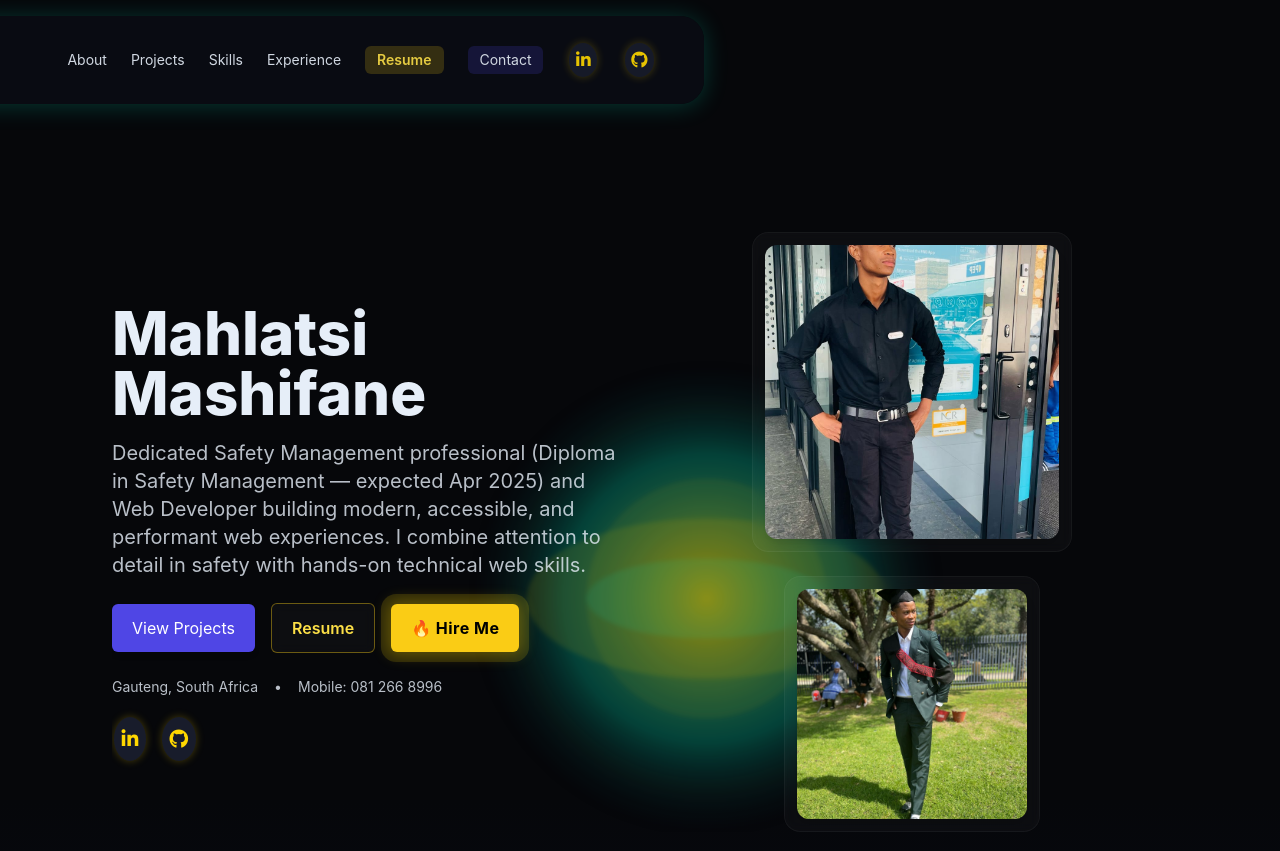
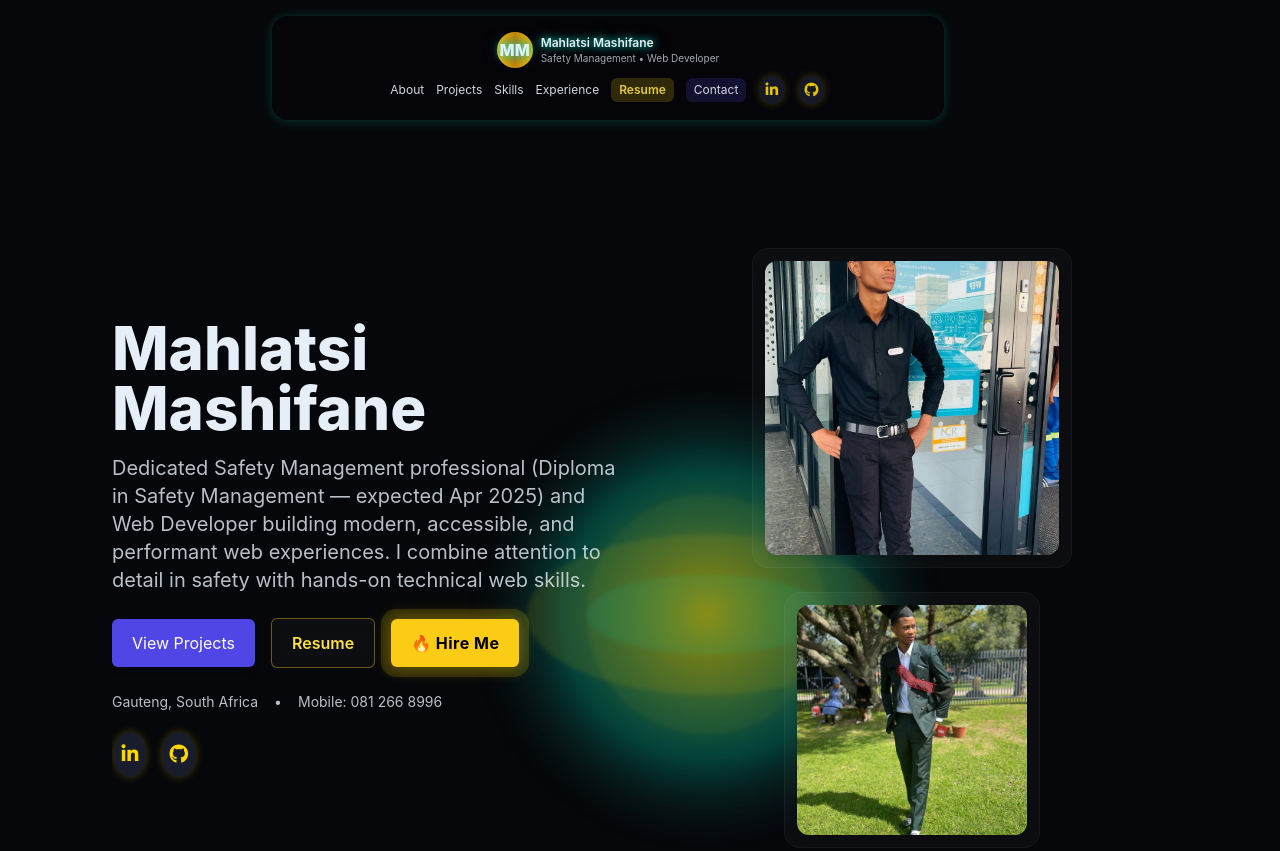
Before and after one commit to Venomsirr/M-Mashifane-Portfolio, a plain HTML site: page index.html in a window 1280 px wide. Shown: the top 851 px of the page. Drawn offline with nearby package versions, Linux system fonts and the light colour scheme.

Commit message:
Add files via upload

```diff
--- a/index.html
+++ b/index.html
@@ -12,22 +12,22 @@
       background: radial-gradient(ellipse at 50% 0%, #181c2b 0%, #06070a 100%);
       color: #e6eef8;
       font-family: Inter, ui-sans-serif, system-ui, -apple-system, 'Segoe UI', Roboto, 'Helvetica Neue', Arial;
-      box-shadow: 0 0 0 100vmax #06070a inset;
+      box-shadow: 0 0 0 50vmax #06070a inset;
     }
     .glow {
-      box-shadow: 0 0 16px 2px #00ffd0, 0 0 32px 8px #1e293b44;
+      box-shadow: 0 0 8px 1px #00ffd0, 0 0 16px 4px #1e293b44;
     }
     .glow-text {
       text-shadow: 0 0 8px #00ffd0, 0 0 16px #1e293b;
     }
     .navbar-sticky {
       position: sticky;
-      top: 1rem;
-      z-index: 50;
-      background: rgba(10,12,20,0.92);
-      box-shadow: 0 2px 24px #00ffd033;
-      border-radius: 1.5rem;
-      backdrop-filter: blur(8px);
+      top: 0.5rem;
+      z-index: 25;
+      background: rgba(5,6,10,0.43);
+      box-shadow: 0 1px 12px #00ffd033;
+      border-radius: 1.0rem;
+      backdrop-filter: blur(4px);
     }
     .pulse-glow {
       animation: pulseGlow 1.8s infinite;
@@ -74,24 +74,24 @@
 <body class="min-h-screen antialiased">
 <div id="canvas-wrap"><canvas id="bg-canvas"></canvas></div>
 <!-- Only user photos remain, floating images removed as requested -->
-<header class="w-full py-6 px-6 md:px-12 flex justify-between items-center navbar-sticky top-4 left-1/2 -translate-x-1/2 max-w-6xl mx-auto z-40">
-<div class="flex items-center gap-3">
-<div class="w-10 h-10 rounded-full bg-gradient-to-r from-yellow-400 via-yellow-600 to-yellow-400 flex items-center justify-center text-lg font-extrabold glow-text">MM</div>
-<div>
-<div class="text-sm font-semibold glow-text">Mahlatsi Mashifane</div>
-<div class="text-xs opacity-70">Safety Management • Web Developer</div>
-</div>
-</div>
-<nav class="flex items-center gap-6 text-sm opacity-90">
-<a href="#about">About</a>
-<a href="#projects">Projects</a>
-<a href="#skills">Skills</a>
-<a href="#experience">Experience</a>
-<a class="px-3 py-1 rounded-md bg-yellow-400/20 text-yellow-300 font-semibold" href="resume.html">Resume</a>
-<a class="px-3 py-1 rounded-md bg-indigo-600/20" href="#contact">Contact</a>
-<a class="social-icon" href="https://linkedin.com/in/mahlatsi-mashifane" target="_blank" title="LinkedIn"><i class="fab fa-linkedin-in"></i></a>
-<a class="social-icon" href="#" target="_blank" title="GitHub"><i class="fab fa-github"></i></a>
-</nav>
+<header class="w-full py-4 px-2 flex flex-col items-center navbar-sticky top-4 left-1/2 -translate-x-1/2 max-w-2xl mx-auto z-40">
+  <div class="flex items-center gap-2 mb-2">
+    <div class="w-9 h-9 rounded-full bg-gradient-to-r from-yellow-400 via-yellow-600 to-yellow-400 flex items-center justify-center text-base font-extrabold glow-text">MM</div>
+    <div>
+      <div class="text-xs font-semibold glow-text">Mahlatsi Mashifane</div>
+      <div class="text-[10px] opacity-70">Safety Management • Web Developer</div>
+    </div>
+  </div>
+  <nav class="flex items-center gap-3 text-xs opacity-90 justify-center">
+    <a class="nav-glow" href="#about">About</a>
+    <a class="nav-glow" href="#projects">Projects</a>
+    <a class="nav-glow" href="#skills">Skills</a>
+    <a class="nav-glow" href="#experience">Experience</a>
+    <a class="nav-glow px-2 py-1 rounded-md bg-yellow-400/20 text-yellow-300 font-semibold" href="resume.html">Resume</a>
+    <a class="nav-glow px-2 py-1 rounded-md bg-indigo-600/20" href="#contact">Contact</a>
+    <a class="social-icon nav-glow" href="https://linkedin.com/in/mahlatsi-mashifane" target="_blank" title="LinkedIn"><i class="fab fa-linkedin-in"></i></a>
+    <a class="social-icon nav-glow" href="#" target="_blank" title="GitHub"><i class="fab fa-github"></i></a>
+  </nav>
 </header>
 <main class="max-w-6xl mx-auto pt-36 px-6 md:px-12 pb-24 relative z-10">
 <section class="grid md:grid-cols-2 gap-8 items-center scroll-animate relative overflow-hidden" id="hero">
```
